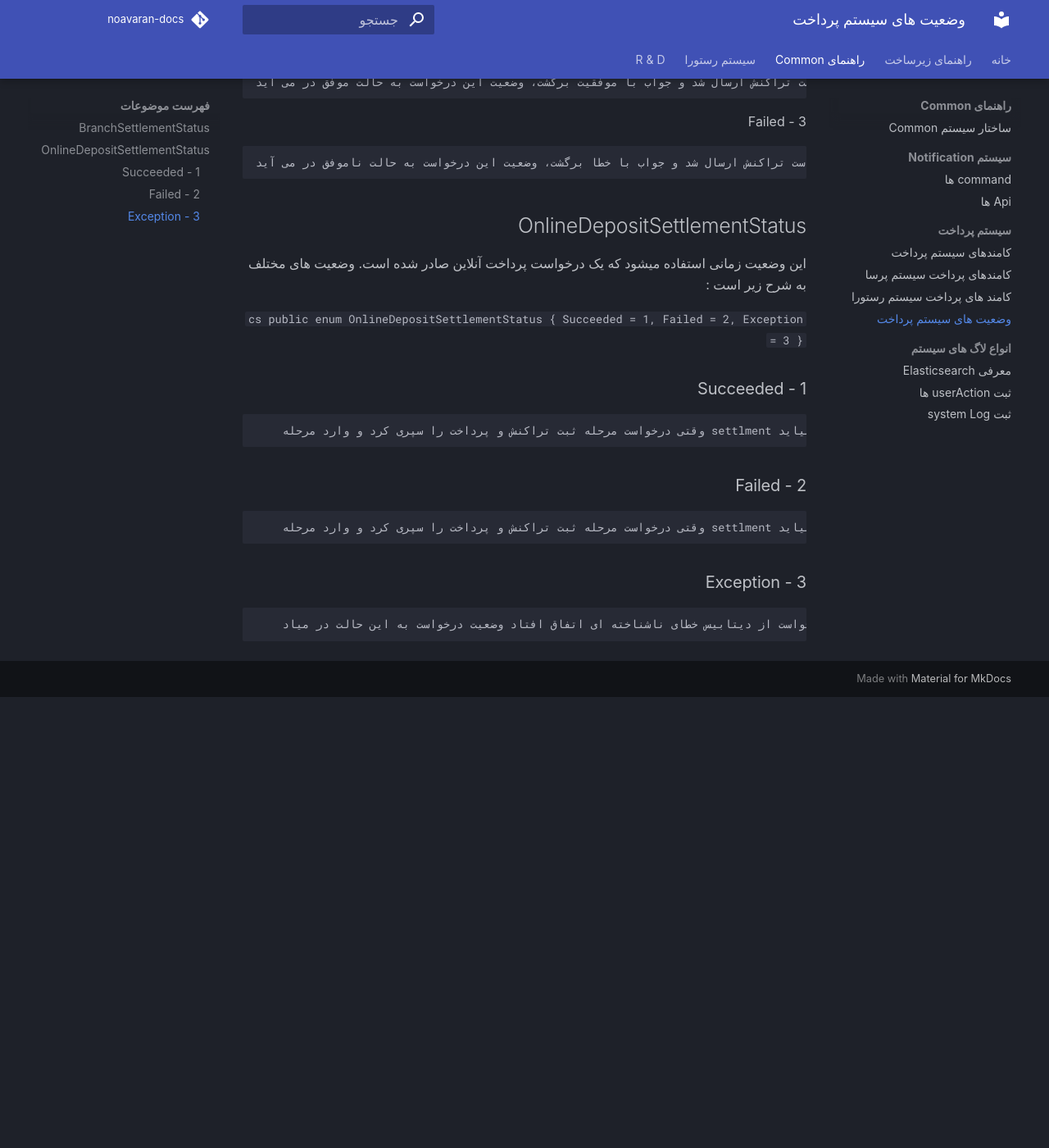
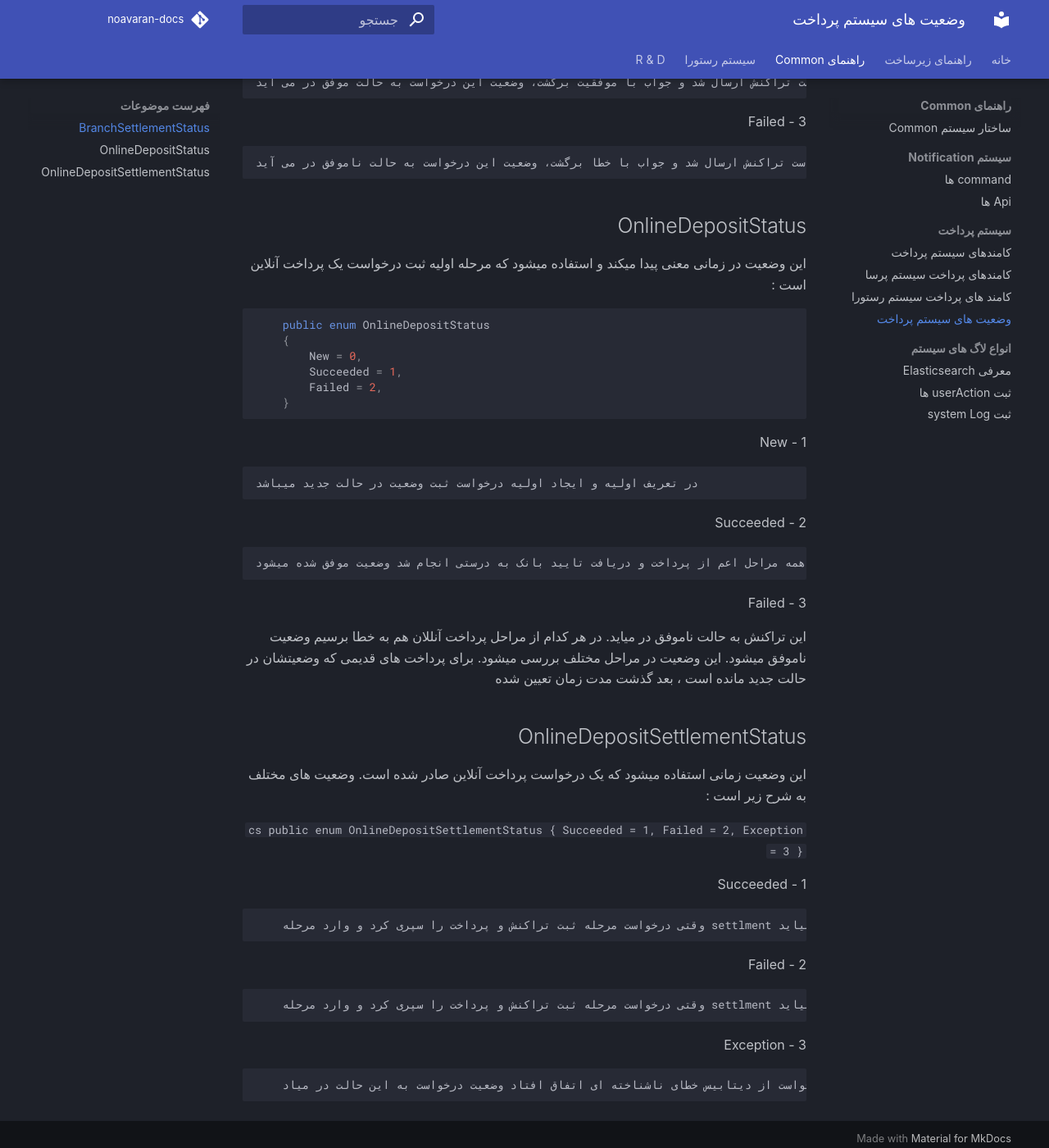
Before and after one commit to blue-innovators/noavaran-docs, an MkDocs documentation site: the page built from docs/payment/payment-status.md, in a window 1280 px wide and 1400 px high, scrolled down 747 px. Shown: the whole window at 82% size. Built offline with MkDocs 1.6.1 and Material for MkDocs 9.7.7, drawn with Linux system fonts in a browser that asks for light colours; some web fonts are replaced; comment, search, counter and statistics services are not loaded; before the commit the page ends 1597 px from its top, so only the background shows below that.

Commit message:
[FRATURE] Add NEw Status OnlineDepositStatus

````diff
--- a/docs/payment/payment-status.md
+++ b/docs/payment/payment-status.md
@@ -37,9 +37,37 @@
 
     وقتی درخواست تراکنش ارسال شد و جواب با خطا برگشت، وضعیت این درخواست به حالت ناموفق در می آید
 
+
+## OnlineDepositStatus
+
+ این وضعیت در زمانی معنی پیدا میکند و استفاده میشود که مرحله اولیه ثبت درخواست یک پرداخت آنلاین است  :
+
+```cs
+    public enum OnlineDepositStatus
+    {
+        New = 0,
+        Succeeded = 1,
+        Failed = 2,
+    }
+```
+
+1 - New
+
+    در تعریف اولیه و ایجاد اولیه درخواست ثبت وضعیت در حالت جدید میباشد
+
+2 - Succeeded
+
+    وقتی درخواست تراکنش ارسال شد و همه مراحل اعم از پرداخت و دریافت تایید بانک به درستی انجام شد وضعیت موفق شده میشود
+
+3 - Failed
+
+   این تراکنش به حالت ناموفق در میاید. در هر کدام از مراحل پرداخت آنللان هم به خطا برسیم وضعیت ناموفق میشود. این وضعیت در مراحل مختلف بررسی میشود. برای پرداخت های قدیمی که وضعیتشان در حالت جدید  مانده است ، بعد گذشت مدت زمان تعیین شده
+
+
 ## OnlineDepositSettlementStatus
 
   این وضعیت زمانی استفاده میشود که یک درخواست پرداخت آنلاین صادر شده است. وضعیت های مختلف به شرح زیر است :
+
 
  ```cs
    public enum OnlineDepositSettlementStatus
@@ -50,14 +78,14 @@
    }
 ```
 
-### 1 - Succeeded
+1 - Succeeded
 
         وقتی درخواست مرحله ثبت تراکنش و پرداخت را سپری کرد و وارد مرحله settlment بانک شد و با موفقیت این مرحله را به اتمام رساند وضعیت درخواست به حالت موفق در میاید.
 
-### 2 - Failed
+2 - Failed
 
         وقتی درخواست مرحله ثبت تراکنش و پرداخت را سپری کرد و وارد مرحله settlment بانک شد و این مرحله موفقیت آمیز انجام نشد وضعیت این درخواست به حالت ناموفق در میاید.
 
-### 3 - Exception
+3 - Exception
 
         اگر در هر کدام از مراحل بالا و همچمنینی مرحله خواندن درخواست از دیتابیس خطای ناشناخته ای اتفاق افتاد وضعیت درخواست به این حالت در میاد.
````
